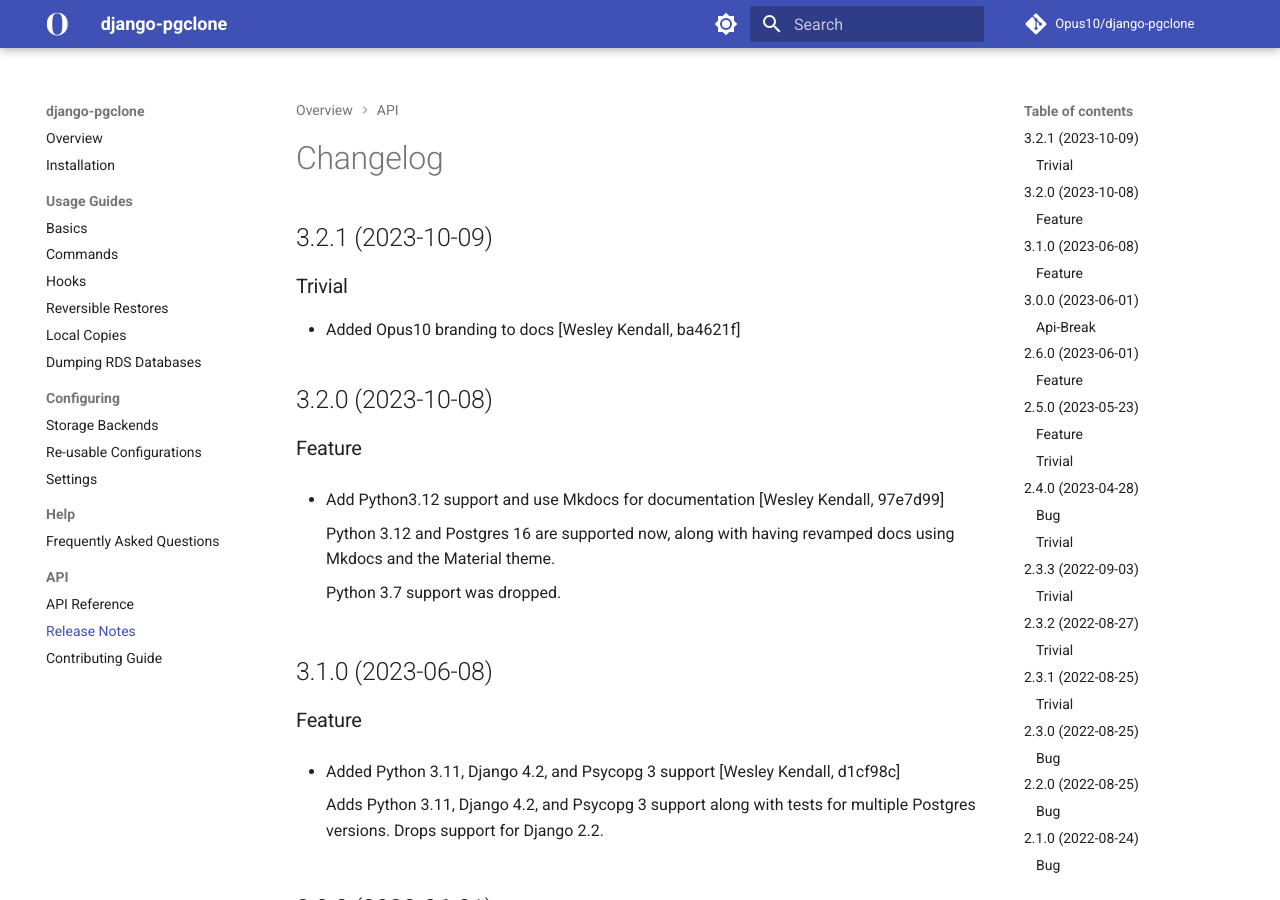
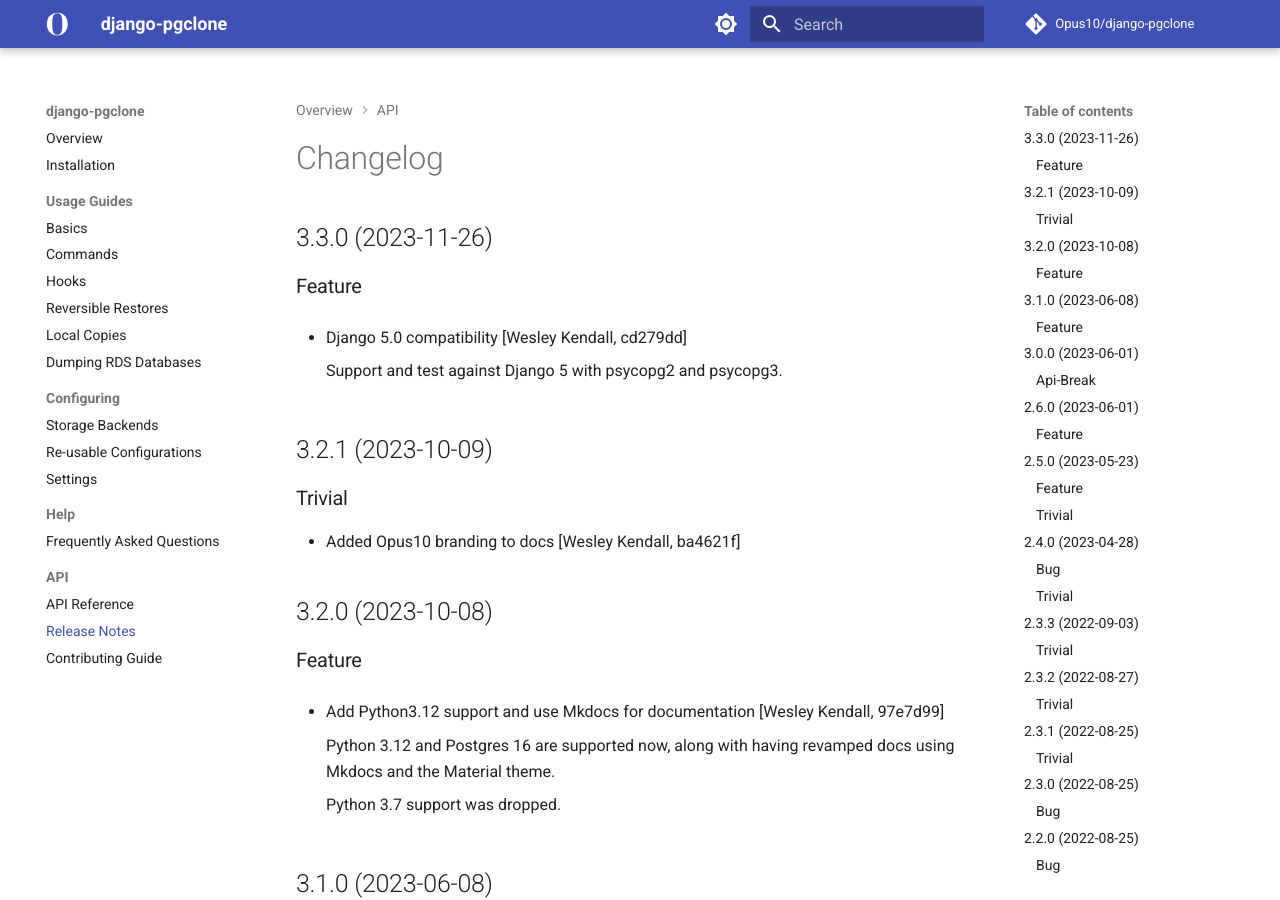
Before and after one commit to Opus10/django-pgclone, an MkDocs documentation site: the page built from docs/release_notes.md, in a window 1280 px wide and 900 px high. Built offline with MkDocs 1.6.1 and Material for MkDocs 9.7.7, drawn with Linux system fonts in a browser that asks for light colours; comment, search, counter and statistics services are not loaded.

Commit message:
Release version 3.3.0 [skip ci]
Type: trivial

```diff
--- a/docs/release_notes.md
+++ b/docs/release_notes.md
@@ -1,4 +1,12 @@
 # Changelog
+
+## 3.3.0 (2023-11-26)
+
+### Feature
+
+  - Django 5.0 compatibility [Wesley Kendall, cd279dd]
+
+    Support and test against Django 5 with psycopg2 and psycopg3.
 
 ## 3.2.1 (2023-10-09)
 
--- a/pyproject.toml
+++ b/pyproject.toml
@@ -29,7 +29,7 @@
 exclude = [
   "*/tests/"
 ]
-version = "3.2.1"
+version = "3.3.0"
 description = "Dump and restore Postgres databases with Django."
 authors = ["Wes Kendall", "Ethan O'Brien"]
 classifiers = [
```
Also changed, not shown: CHANGELOG.md (+8 -0 lines).
